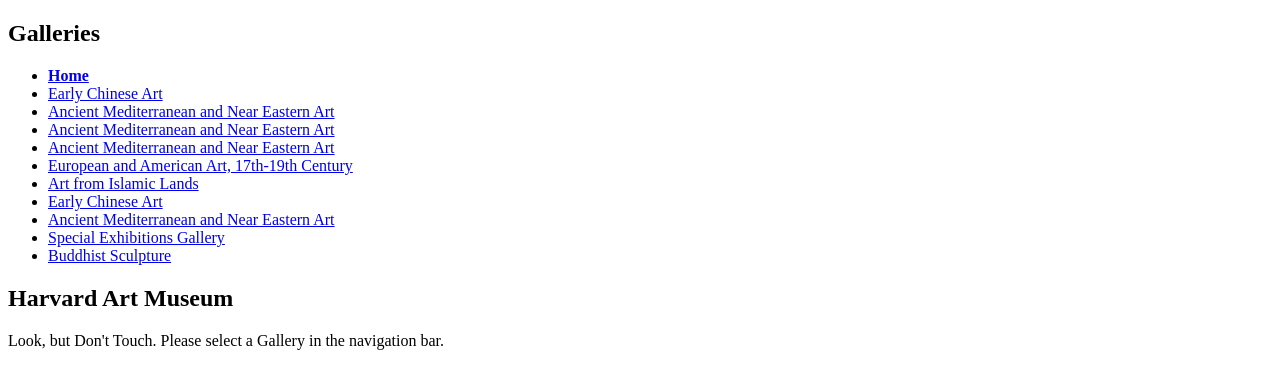
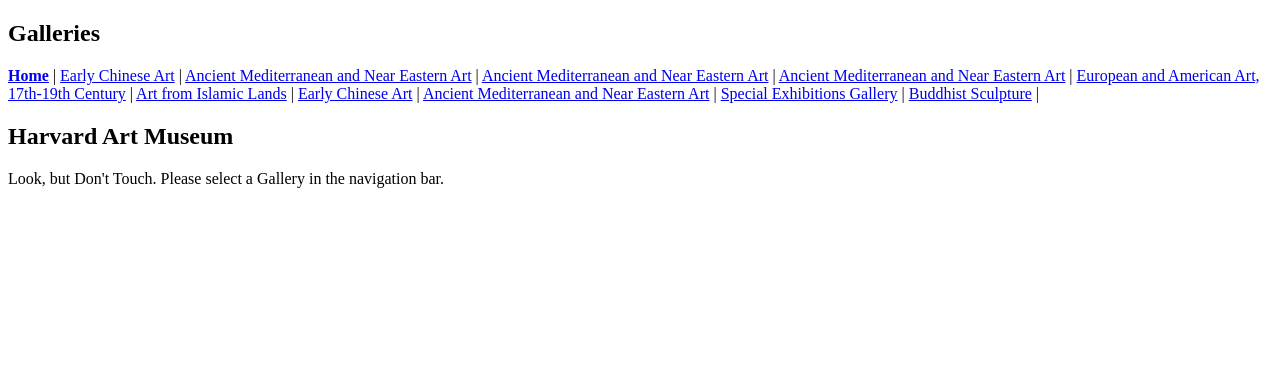
Before and after one commit to xgg0213/aa14-react-router-art-museum, a React (Vite) app in the folder art-museum/: page / in a window 1280 px wide. Shown: the top 388 px of the page. Built offline with nearby package versions, Linux system fonts and the light colour scheme; the HTML template or start-up script is replaced by a standard one.

Commit message:
phase 4 completed

```diff
--- /dev/null
+++ b/art-museum/src/components/GalleryDetails/index.js
@@ -0,0 +1,3 @@
+import GalleryDetails from './GalleryDetails';
+
+export default GalleryDetails;
--- a/art-museum/src/components/GalleryNavigation/GalleryNavigation.jsx
+++ b/art-museum/src/components/GalleryNavigation/GalleryNavigation.jsx
@@ -5,10 +5,11 @@
 function GalleryNavigation({galleries}) {
     // console.log(galleries)
     return (
-        <nav>
+        <>
+            <nav>
             <h1>Galleries</h1>
-            <ul>
-                <li>
+
+                <span>
                     <NavLink
                         to="/"
                         className={({ isActive }) => isActive ? 'active' : ''}
@@ -16,18 +17,22 @@
                     >
                         Home
                     </NavLink>
-                </li>
+                    {<span> | </span>}
+                </span>
                 {galleries.map((gallery) => (
-                    <li key={gallery.id}>
+                    <span key={gallery.id}>
                         <NavLink
                             to={`/galleries/${gallery.id}`}
                         >
                             {gallery.name}
                         </NavLink>
-                    </li>
+                        { <span> | </span>}
+                    </span>
                 ))}
-            </ul>
-        </nav>
+
+            </nav>
+        </>
+
 
     )
 }
--- /dev/null
+++ b/art-museum/src/components/GalleryView/GalleryView.jsx
@@ -0,0 +1,26 @@
+// function GalleryView() {
+//     return <h1>Hello from GalleryView</h1>
+// }
+
+// export default GalleryView;
+
+import { useParams, Navigate } from "react-router-dom";
+
+function GalleryView({galleries}) {
+
+    const {galleryId} = useParams();
+    const gallery = galleries.find((g) => Number(g.gallerynumber) === Number(galleryId))
+
+    // If no gallery is found, redirect to the home page
+    if (!gallery) {
+        return <Navigate to="/" replace />;
+    }
+
+    return (
+        <div>
+            <h2>{gallery.name}</h2>
+        </div>
+    );
+}
+
+export default GalleryView;
--- /dev/null
+++ b/art-museum/src/components/GalleryView/index.js
@@ -0,0 +1,3 @@
+import GalleryView from './GalleryView';
+
+export default GalleryView;
```
Also changed, not shown: art-museum/src/App.jsx (+6 -1 lines), art-museum/src/components/GalleryDetails/GalleryDetails.jsx (added, +13 -0 lines).
